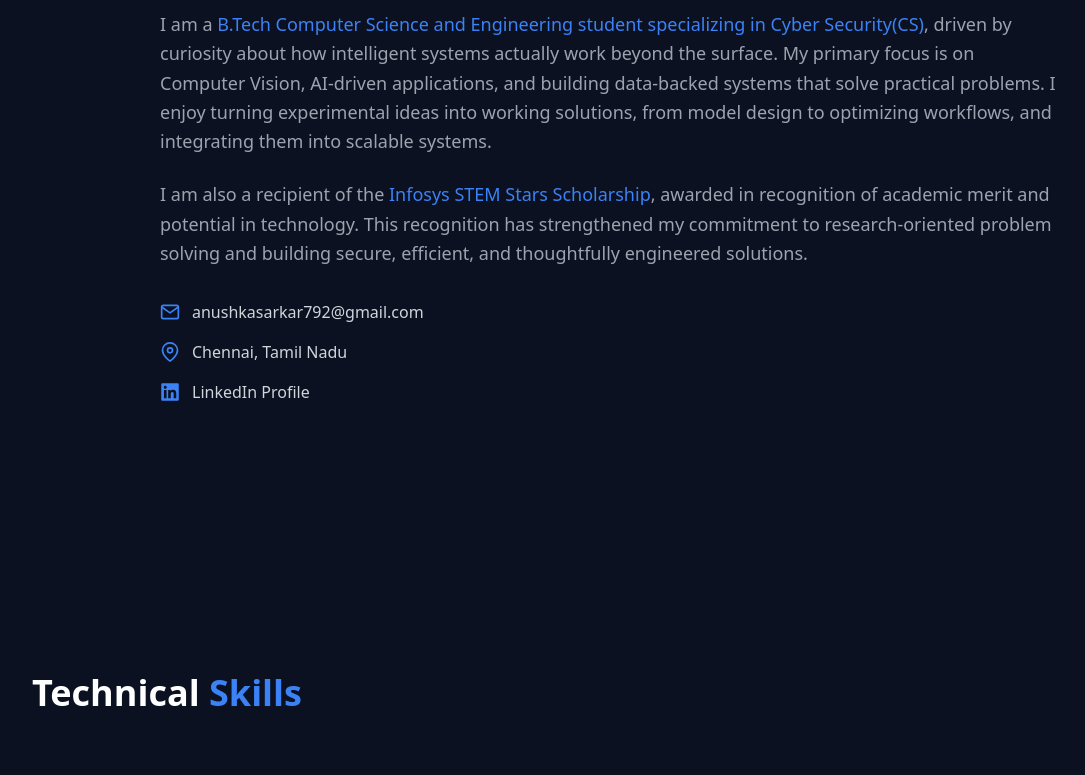
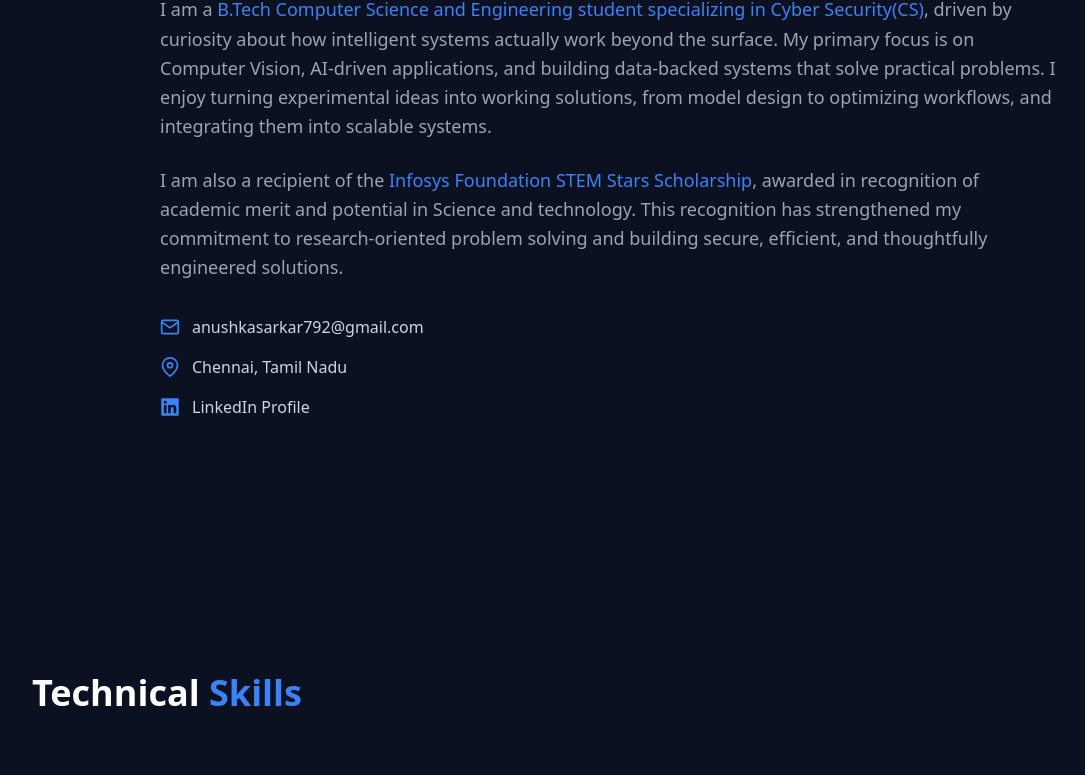
Before and after one commit to anushka583/Anushka-Portfolio, a React (Vite) app: page / in a window 1280 px wide. Shown: the part 1023-1798 px from the top of the page, without its empty margins (32-1117 px from the left). Built offline with nearby package versions, Linux system fonts and the light colour scheme.

Commit message:
Standardized title wordings

```diff
--- a/src/components/About.jsx
+++ b/src/components/About.jsx
@@ -35,8 +35,8 @@ function About() {
         <ScrollReveal>
           <p className="text-gray-400 text-lg leading-relaxed">
             I am also a recipient of the <span className="text-primary font-medium">
-            Infosys STEM Stars Scholarship</span>, awarded in recognition of
-            academic merit and potential in technology. This recognition has
+            Infosys Foundation STEM Stars Scholarship</span>, awarded in recognition of
+            academic merit and potential in Science and technology. This recognition has
             strengthened my commitment to research-oriented problem solving and
             building secure, efficient, and thoughtfully engineered solutions.
           </p>
--- a/src/components/Achievements.jsx
+++ b/src/components/Achievements.jsx
@@ -45,7 +45,7 @@ function Achievements() {
           <div className="flex items-center gap-4 mb-4">
             <Award className="text-yellow-400" />
             <h3 className="text-2xl font-semibold">
-              Infosys STEM Stars Scholarship
+              Infosys Foundation STEM Stars Scholarship
             </h3>
           <a href="/certificates/Scholarship.pdf" target="_blank" rel="noopener noreferer" className="text-sm text-primary hover:underline">View Certificate</a>
           </div>
@@ -56,7 +56,7 @@ function Achievements() {
           </p>
 
           <p className="text-gray-300 mb-4">
-            Awarded under the reputed, Infosys STEM Stars Scholarship Program in recognition of academic excellence and technical potential.
+            Awarded under the reputed, Infosys Foundation STEM Stars Scholarship Program 2024-25 in recognition of academic excellence and technical potential.
             This scholarship marked a defining milestone in my journey, reinforcing a research-oriented and systems-driven engineering mindset.
             It strengthened my academic discipline and pushed me to be consistent.
           </p>
```
